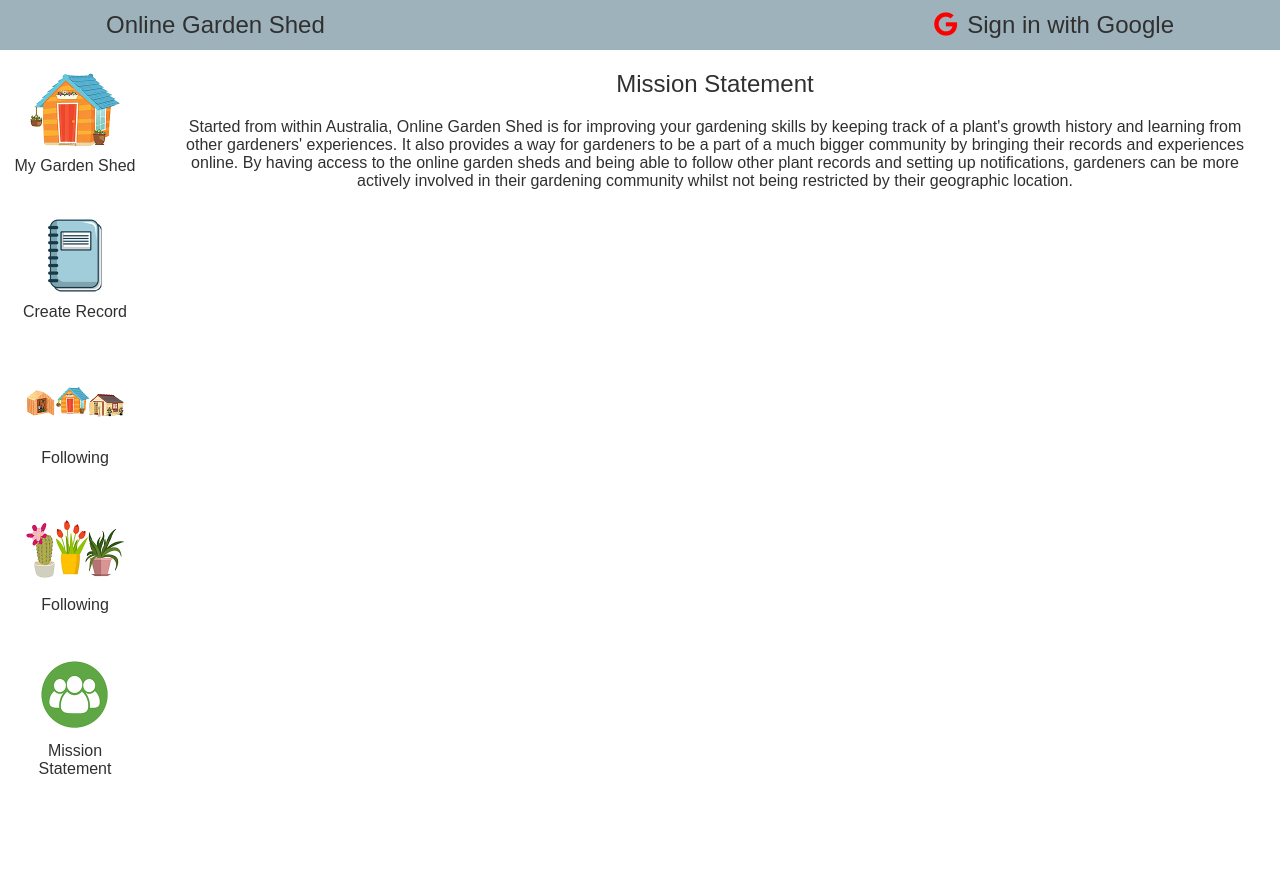
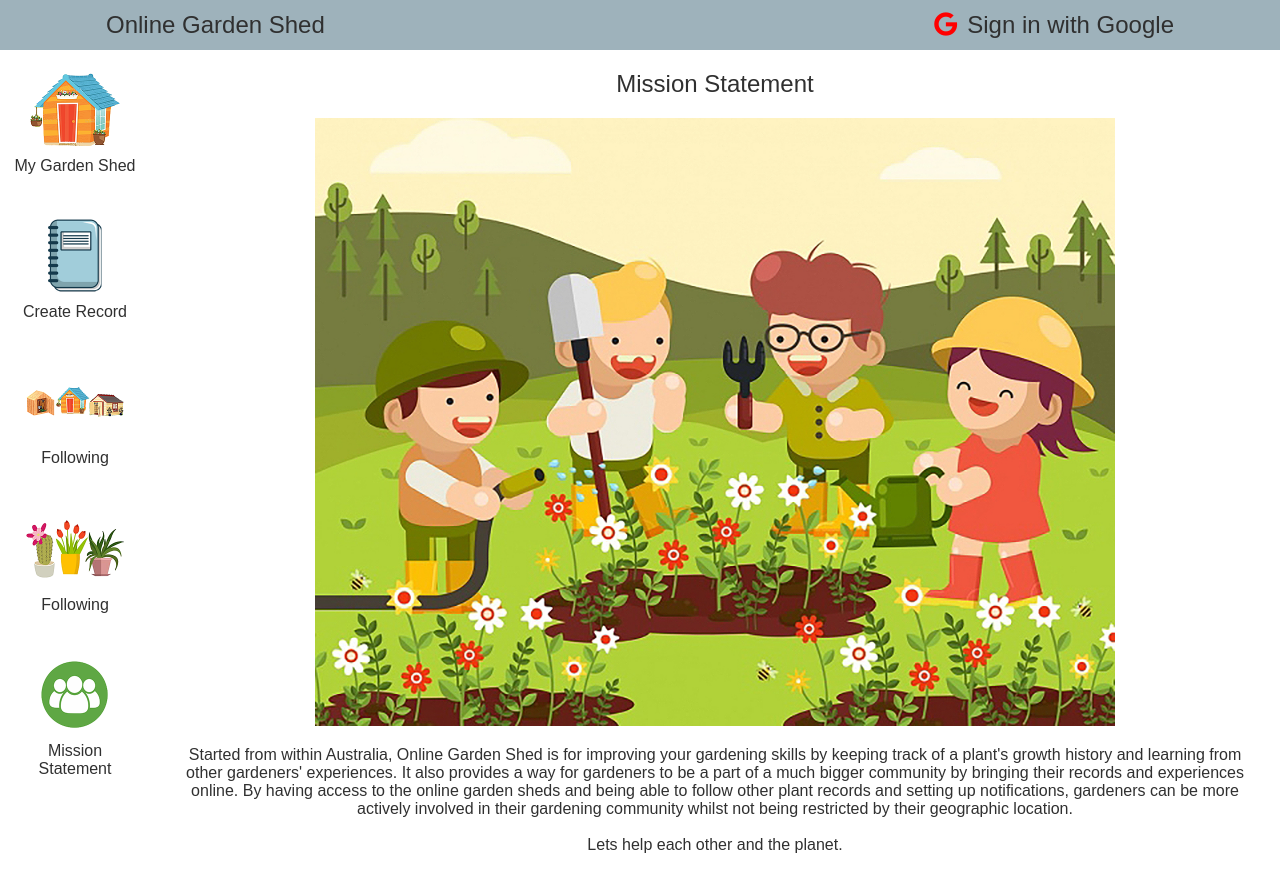
Before and after one commit to jasonkim7288/backup-online-garden-shed-client, a React (Create React App) app: page /mission-statement in a window 1280 px wide. Shown: the top 892 px of the page. Before the commit the page ends 800 px from the top, so only its background shows below. Built offline with nearby package versions, Linux system fonts and the light colour scheme; no server answers.

Commit message:
landing page and mission statement images

```diff
--- a/public/index.css
+++ b/public/index.css
@@ -640,7 +640,18 @@ form > button {
 /* -------Mission Statement------- */
 #mission-statement{
   text-align: center;
+  margin: 20px 0;
 }
+
+#mission-statement-image {
+  display: block;
+  margin-left: auto;
+  margin-right: auto;
+  width: 100%;
+  max-width: 800px;
+  height: auto;
+}
+
 
 /* -------Progress Animation------- */
 .saving-progress {
@@ -705,3 +716,8 @@ form > button {
     font-size: 3em;
   }
 }
+
+/* -------Selected Plant First Entry------- */
+.my-notes {
+  color: darkgreen !important;
+}
--- a/src/components/MissionStatement.js
+++ b/src/components/MissionStatement.js
@@ -4,6 +4,7 @@ const MissionStatement = () => {
   return (
     <div>
       <h1 className="title">Mission Statement</h1>
+      <img id="mission-statement-image" src="/missionStatement.jpg" alt="cartoon gardeners'"></img>
       <p id="mission-statement">
         Started from within Australia, Online Garden Shed is for improving your gardening skills by
         keeping track of a plant's growth history and learning from other gardeners' experiences.
@@ -11,6 +12,9 @@ const MissionStatement = () => {
         records and experiences online. By having access to the online garden sheds and being able to
         follow other plant records and setting up notifications, gardeners can be more actively involved
         in their gardening community whilst not being restricted by their geographic location.
+        <br/>
+        <br/>
+        Lets help each other and the planet.
         </p>
     </div>
   );
--- a/src/components/SelectedPlantFirstEntry.js
+++ b/src/components/SelectedPlantFirstEntry.js
@@ -104,6 +104,8 @@ const SelectedPlantFirstEntry = () => {
             <div className="selected-thumbnail">
               <img className="main-image" src={plantRecord.recordPhoto} alt=""/>
             </div>
+            <div style={{border: '1px solid lightgray'}}>
+
             {
               isSignedIn && currentUser && (currentUser.shed === plantRecord.ownedShed._id) &&
                 <>
@@ -118,7 +120,7 @@ const SelectedPlantFirstEntry = () => {
             <p className="sub-headings"><strong>Common name:</strong>&nbsp;{plantRecord.commonName}</p>
             <p className="sub-headings"><strong>Scientific name:</strong>&nbsp;{plantRecord.scientificName}</p>
             <p className="sub-headings"><strong>Family common name:</strong>&nbsp;{plantRecord.familyCommonName}</p>
-            <p className="sub-headings"><strong>Description:</strong></p>
+            <p className="sub-headings mt-10"><strong className="my-notes">My notes:</strong></p>
             {
               isEditMode ?
                 <>
@@ -129,6 +131,8 @@ const SelectedPlantFirstEntry = () => {
               :
                 <p>{parse(plantRecord.description)}</p>
             }
+            </div>
+
           </div>
         </div>
       }
```
Also changed, not shown: public/missionStatement.jpg (added), 1 other file (tests, documents, lock files or other folders).
